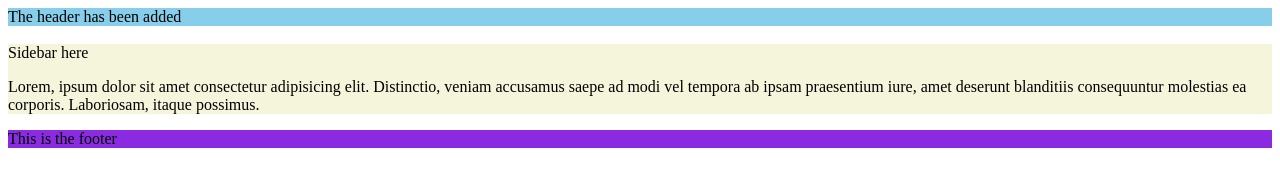
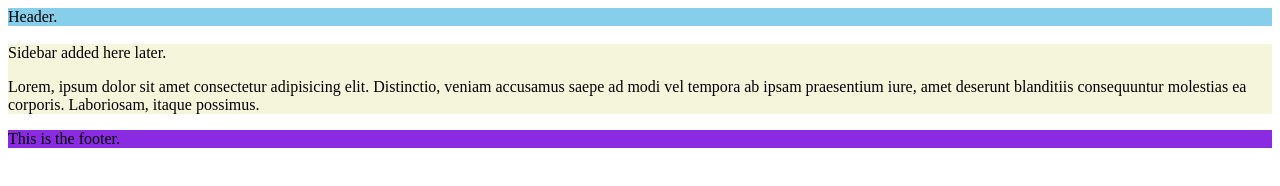
Before and after one commit to Emberg/GitWebsitePractice, a plain HTML site: page index.html in a window 1280 px wide. Drawn offline with Linux system fonts and the light colour scheme.

Commit message:
Minor changes

```diff
--- a/index.html
+++ b/index.html
@@ -7,12 +7,12 @@
 </head>
 <body>
     <header style="background-color: skyblue;">
-        The header has been added
+        Header.
     </header>
     <br>
     <main style="background-color: beige;">
         <aside>
-            Sidebar here
+            Sidebar added here later.
         </aside>
         <p>
             Lorem, ipsum dolor sit amet consectetur adipisicing elit.
@@ -22,7 +22,7 @@
         </p>
     </main>
     <footer style="background-color: blueviolet;">
-        This is the footer
+        This is the footer.
     </footer>
 </body>
 </html>
```
